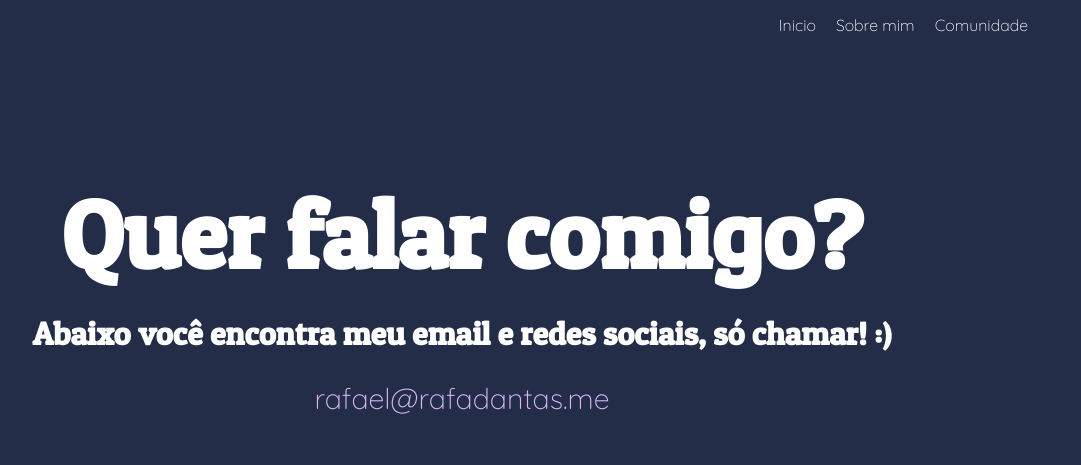
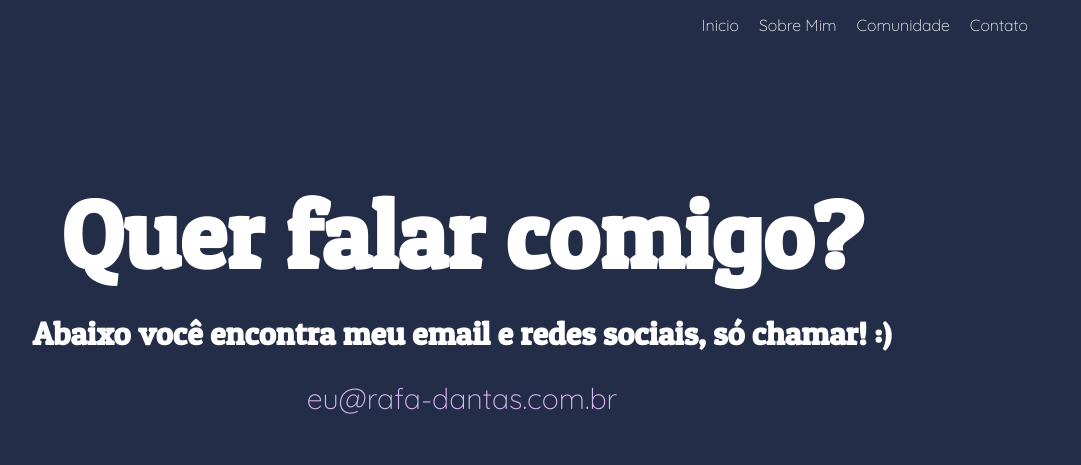
Before and after one commit to raffaeldantass/portfolio, a website: page src/contato.html in a window 1280 px wide. Shown: the top 465 px of the page, without its empty margins (178-1259 px from the left). Drawn offline with Linux system fonts and the light colour scheme.

Commit message:
updated menu and email

```diff
--- a/src/contato.html
+++ b/src/contato.html
@@ -29,16 +29,17 @@
 <body id="contact">
 	<nav role="navigation" class="menu">
 		<ul class="menu__block">
-			<li class="menu__block__list-item"><a class="quicksand-light menu__block__list-link" href="index.html"> 			Inicio  		</a></li>
-			<li class="menu__block__list-item"><a class="quicksand-light menu__block__list-link" href="sobre.html"> 			Sobre mim  	</a></li>
-			<li class="menu__block__list-item"><a class="quicksand-light menu__block__list-link" href="comunidade.html"> 	Comunidade  </a></li>
+			<li class="menu__block__list-item"><a class="quicksand-light menu__block__list-link" href="index.html"> Inicio  </a></li>
+			<li class="menu__block__list-item"><a class="quicksand-light menu__block__list-link" href="sobre.html"> Sobre Mim  </a></li>
+			<li class="menu__block__list-item"><a class="quicksand-light menu__block__list-link" href="comunidade.html"> Comunidade </a></li>
+			<li class="menu__block__list-item"><a class="quicksand-light menu__block__list-link" href="contato.html"> Contato    </a></li>
 		</ul>
 	</nav>
 
 	<main class="contact-main">
 		<h1 class="patua contact-main__title"> Quer falar comigo? </h1>
 		<h2 class="patua contact-main__subtitle"> Abaixo você encontra meu email e redes sociais, só chamar! :) </h2>
-		<a class="contact-main__mail-link" href="mailto:rafael@rafadantas.me" target="_blank"><p class="quicksand-light"> rafael@rafadantas.me </p></a>
+		<a class="contact-main__mail-link" href="mailto:eu@rafa-dantas.com.br" target="_blank"><p class="quicksand-light"> eu@rafa-dantas.com.br </p></a>
 
 		<div class="contact-main__icon-block">
 			<a class="contact-main__icon-block__icon" href="https://twitter.com/RaffaelDantass" target="_blank" rel="noopener">
```
Also changed, not shown: src/comunidade.html (+2 -1 lines), src/index.html (+14 -0 lines), src/sobre.html (+1 -0 lines).
